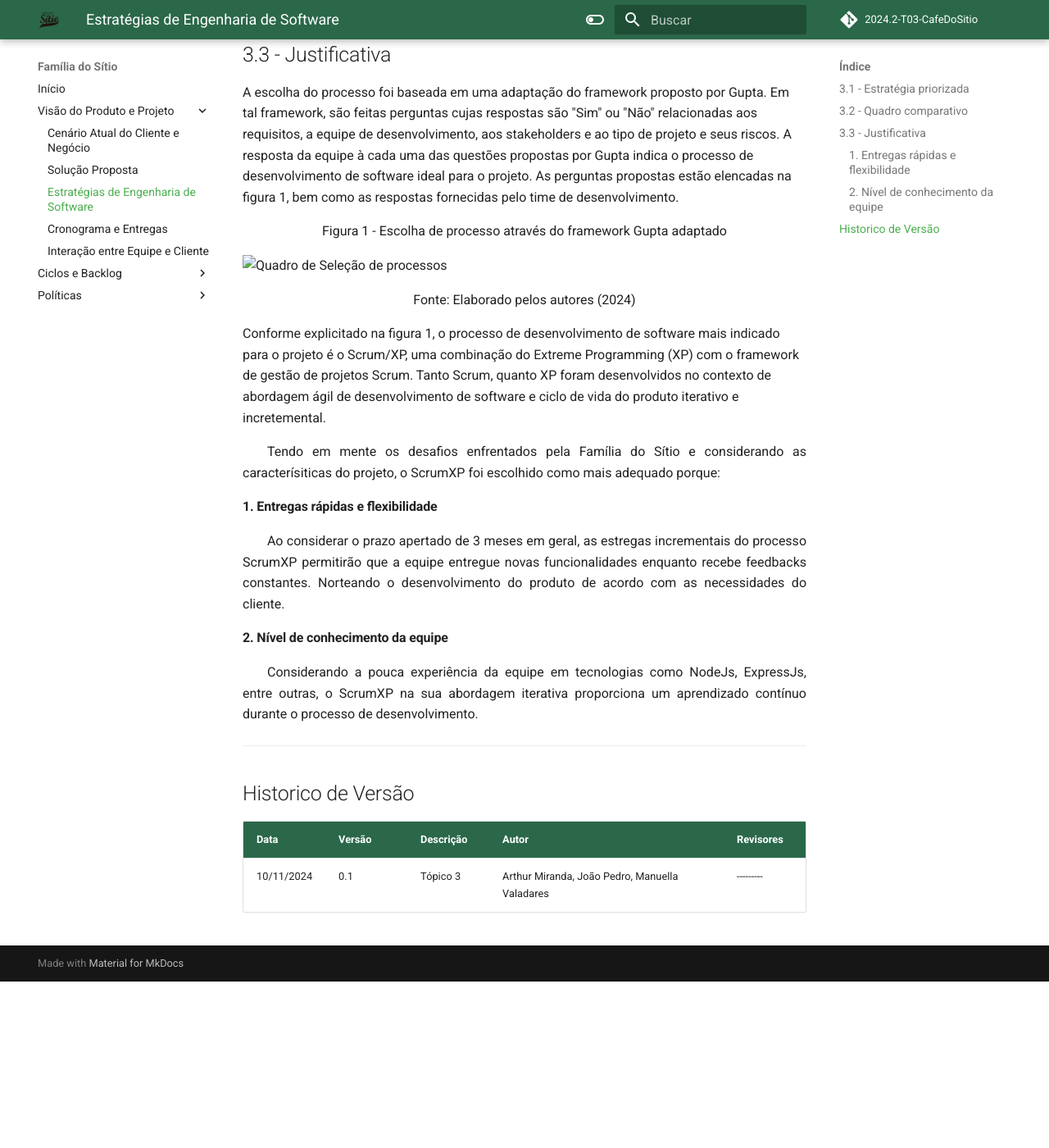
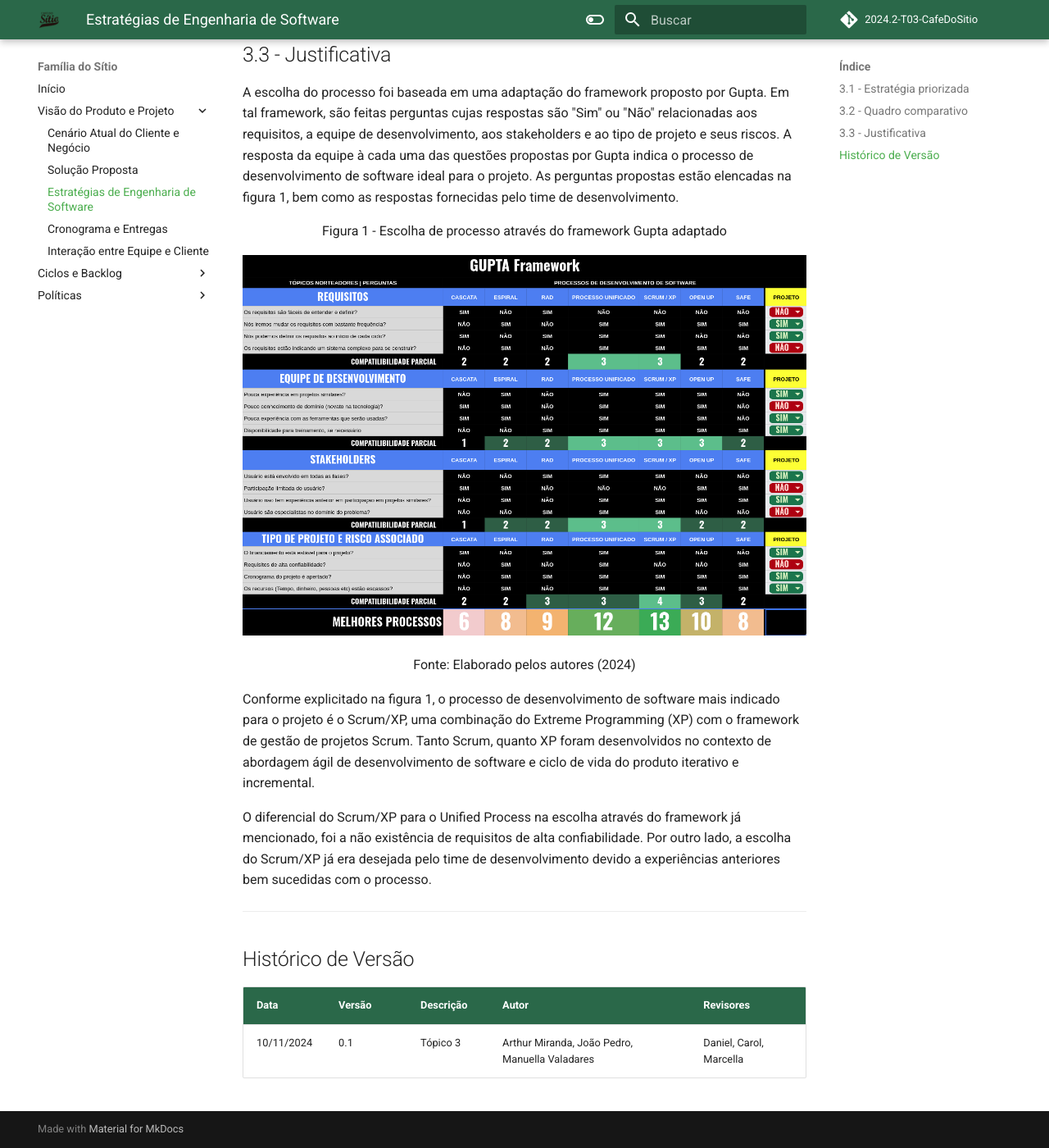
Before and after one commit to mdsreq-fga-unb/2024.2-T03-CafeDoSitio, an MkDocs documentation site: the page built from docs/sections/2-docPage/3-estrategiasEngSoftware.md, in a window 1280 px wide and 1400 px high, scrolled down 1425 px. Shown: the whole window at 82% size. Built offline with MkDocs 1.6.1 and Material for MkDocs 9.7.7, drawn with Linux system fonts in a browser that asks for light colours; comment, search, counter and statistics services are not loaded; before the commit the page ends 2622 px from its top, so only the background shows below that.

Commit message:
Adição do tópico 3.3

```diff
--- a/docs/sections/2-docPage/3-estrategiasEngSoftware.md
+++ b/docs/sections/2-docPage/3-estrategiasEngSoftware.md
@@ -35,32 +35,12 @@ Figura 1 - Escolha de processo através do framework Gupta adaptado
 Fonte: Elaborado pelos autores (2024)
 </p>
 
-Conforme explicitado na figura 1, o processo de desenvolvimento de software mais indicado para o projeto é o Scrum/XP, uma combinação do Extreme Programming (XP) com o framework de gestão de projetos Scrum. Tanto Scrum, quanto XP foram desenvolvidos no contexto de abordagem ágil de desenvolvimento de software e ciclo de vida do produto iterativo e incretemental.
+Conforme explicitado na figura 1, o processo de desenvolvimento de software mais indicado para o projeto é o Scrum/XP, uma combinação do Extreme Programming (XP) com o framework de gestão de projetos Scrum. Tanto Scrum, quanto XP foram desenvolvidos no contexto de abordagem ágil de desenvolvimento de software e ciclo de vida do produto iterativo e incremental.
 
-
-
-<div style="text-align: justify;">
-    <p style="text-indent: 30px;">
-        Tendo em mente os desafios enfrentados pela Família do Sítio e considerando as caracterísiticas do projeto, o ScrumXP foi escolhido como mais adequado porque:
-    </p>
-</div>
-
-####1. Entregas rápidas e flexibilidade
-<div style="text-align: justify;">
-    <p style="text-indent: 30px;">
-    Ao considerar o prazo apertado de 3 meses em geral, as estregas incrementais do processo ScrumXP permitirão que a equipe entregue novas funcionalidades enquanto recebe feedbacks constantes. Norteando o desenvolvimento do produto de acordo com as necessidades do cliente.
-    </p>
-</div>
-
-####2. Nível de conhecimento da equipe
-<div style="text-align: justify;">
-    <p style="text-indent: 30px;">
-    Considerando a pouca experiência da equipe em tecnologias como NodeJs, ExpressJs, entre outras, o ScrumXP na sua abordagem iterativa proporciona um aprendizado contínuo durante o processo de desenvolvimento.
-    </p>
-</div>
+O diferencial do Scrum/XP para o Unified Process na escolha através do framework já mencionado, foi a não existência de requisitos de alta confiabilidade. Por outro lado, a escolha do Scrum/XP já era desejada pelo time de desenvolvimento devido a experiências anteriores bem sucedidas com o processo.
 
 ---
-## Historico de Versão
+## Histórico de Versão
 Data     | Versão | Descrição | Autor | Revisores
 -------- | ------ | --------- | ----- | ---------
-10/11/2024 | 0.1 | Tópico 3 | Arthur Miranda, João Pedro, Manuella Valadares | ---------
+10/11/2024 | 0.1 | Tópico 3 | Arthur Miranda, João Pedro, Manuella Valadares | Daniel, Carol, Marcella
```
Also changed, not shown: docs/assets/processo_requisitados_cafe-do-sito.png (added).
